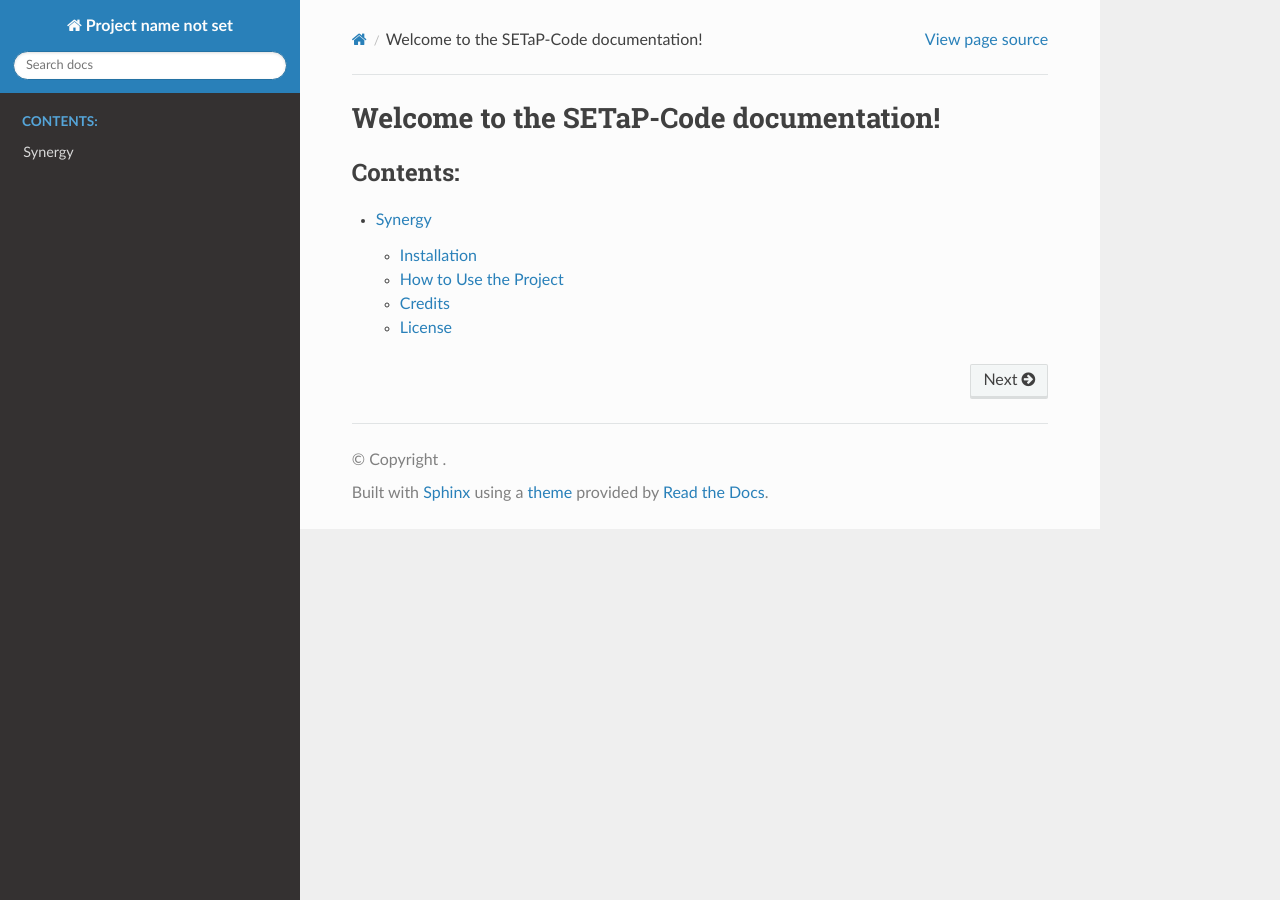
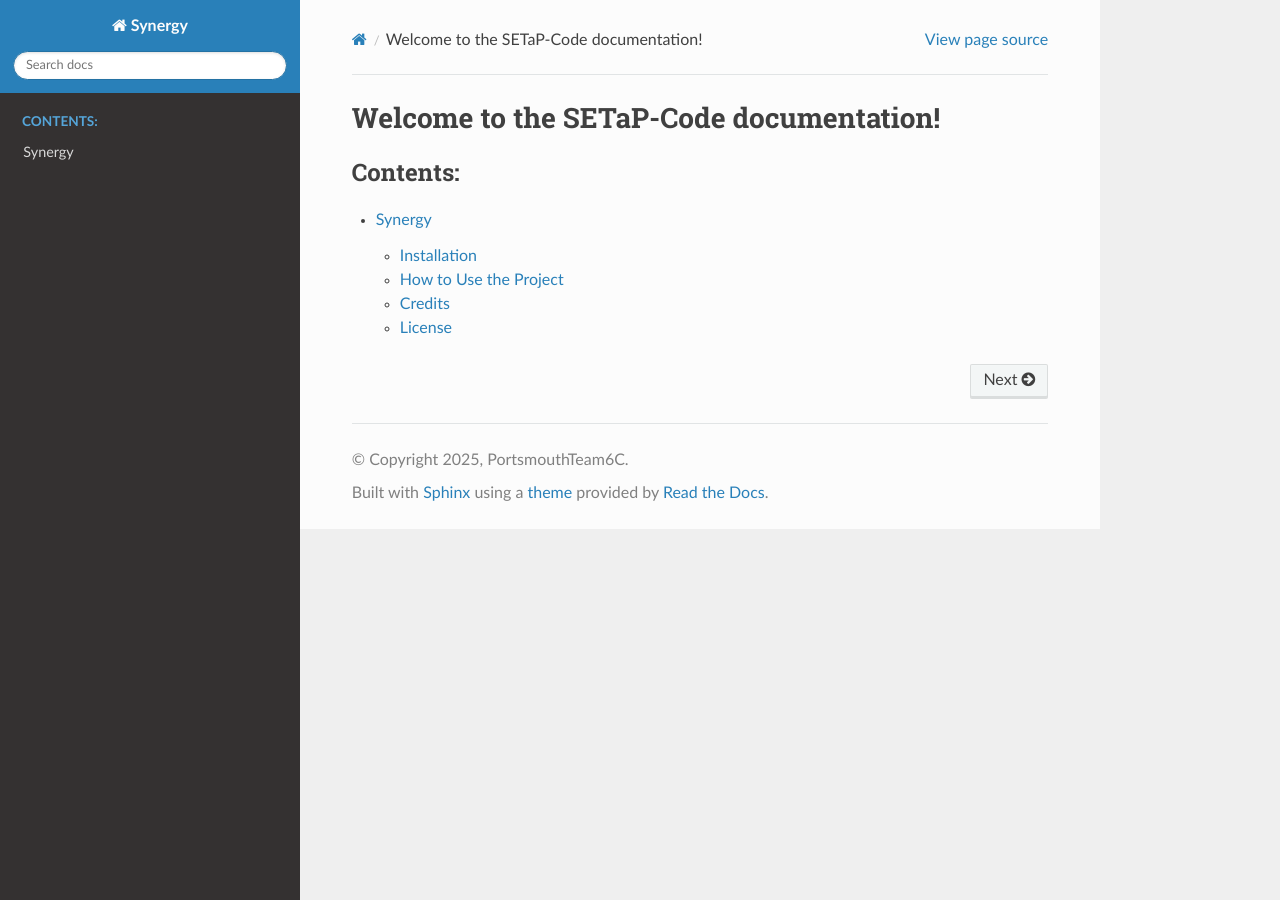
Before and after one commit to PortsmouthTeam6C/SETaP-Code, a Sphinx documentation site: the page built from docs/index.rst, in a window 1280 px wide. Built offline with Sphinx 7.4.7 and the Read the Docs theme 3.1.0, drawn with Linux system fonts in a browser that asks for light colours; pages that are not in the unit, such as notebooks, are missing from menus.

Commit message:
Update conf.py

```diff
--- a/docs/conf.py
+++ b/docs/conf.py
@@ -2,6 +2,10 @@ import os
 import sys
 sys.path.insert(0, os.path.abspath('..'))  # Ensures ReadTheDocs can find your code
 
+project = 'Synergy'
+copyright ='2025, PortsmouthTeam6C'
+author = 'PortsmouthTeam6C'
+
 extensions = ['sphinx.ext.autodoc', 'sphinx.ext.napoleon']
 extensions.append('myst_parser')
 html_theme = 'sphinx_rtd_theme'
```
